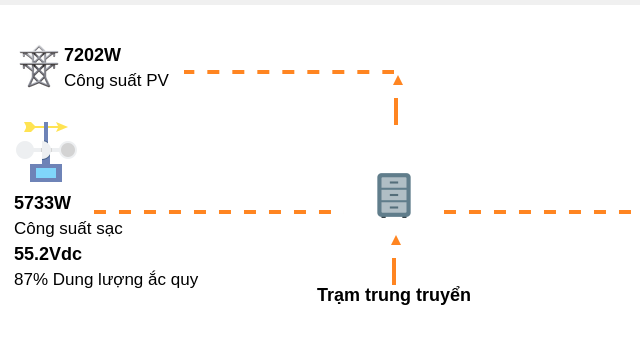
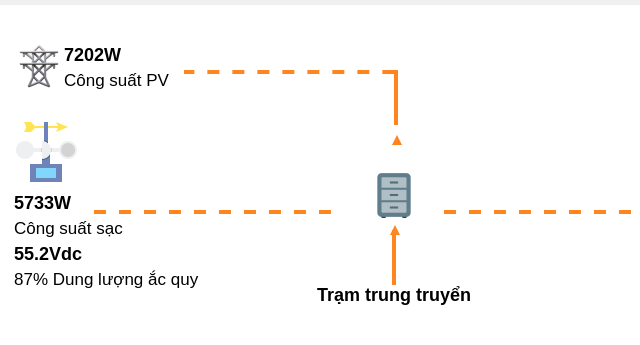
Before and after one commit to MinhQuan7/simpleDashboard, a plain HTML site: page index.html in a window 1280 px wide. Shown: the part 622-967 px from the top of the page, 246-886 px from the left. Drawn offline with Linux system fonts and the light colour scheme.

Commit message:
Done vertical line

```diff
--- a/assest/styles.css
+++ b/assest/styles.css
@@ -316,6 +316,7 @@
     top: 40px; /* Vị trí từ trên xuống */
     left: 50%; /* Vị trí từ trái sang phải (có thể điều chỉnh) */
 }
+
 .line-arrow {
     background-image: linear-gradient(90deg, #ff8521 50%, transparent 50%);
     background-size: 25px 100%; /* Kích thước của mũi tên */
@@ -347,7 +348,7 @@
 .line-status {
     left: 50%;
     top: 210px;
-    height: 53px;
+    height: 60px;
     transform: translateX(-50%);
 }
 /* Đường line từ PV tới status-section */
@@ -368,7 +369,7 @@
     position: absolute; /* Đảm bảo vị trí là tuyệt đối */
     width: 4px; /* Độ rộng của đường thẳng */
     height: 55px; /* Chiều cao đầy đủ */
-    background-image: linear-gradient(0deg, #ff8521 50%, transparent 50%);
+    background-image: linear-gradient(90deg, #ff8521 50%, transparent 100%);
     background-size: 25px 100%; /* Kích thước của mũi tên */
     animation: moveArrow-vertical 3s linear infinite; /* Thêm animation */
     left: 50%; /* Vị trí từ trái sang phải (có thể điều chỉnh) */
@@ -392,8 +393,41 @@
     border-left: 5px solid transparent; /* Mũi tên bên trái */
     border-right: 5px solid transparent; /* Mũi tên bên phải */
     border-bottom: 10px solid #ff8521; /* Màu sắc của mũi tên */
-    top: -5px; /* Đặt vị trí của mũi tên ở đầu đường line */
-    left: -1px; /* Căn giữa mũi tên với đường line */
+    top: -15px; /* Đặt vị trí của mũi tên ở đầu đường line */
+    left: -2px; /* Căn giữa mũi tên với đường line */
+}
+
+
+.line-arrow-vertical-top {
+    position: absolute; /* Đảm bảo vị trí là tuyệt đối */
+    width: 4px; /* Độ rộng của đường thẳng */
+    height: 55px; /* Chiều cao đầy đủ */
+    background-image: linear-gradient(90deg, #ff8521 50%, transparent 100%);
+    background-size: 25px 100%; /* Kích thước của mũi tên */
+    animation: moveArrow-vertical 3s linear infinite; /* Thêm animation */
+    left: 50%; /* Vị trí từ trái sang phải (có thể điều chỉnh) */
+}
+
+@keyframes moveArrow-vertical-top {
+    0% {
+        background-position: 0% 0%;
+    }
+    100% {
+        background-position: 0% 100%; /* Di chuyển từ trên xuống dưới */
+    }
+}
+
+/* Tạo hình dạng mũi tên ở đầu đường thẳng */
+.line-arrow-vertical-top::after {
+    content: '';
+    position: absolute;
+    width: 0;
+    height: 10px;
+    border-left: 5px solid transparent; /* Mũi tên bên trái */
+    border-right: 5px solid transparent; /* Mũi tên bên phải */
+    border-bottom: 10px solid #ff8521; /* Màu sắc của mũi tên */
+    top: 55px; /* Đặt vị trí của mũi tên ở đầu đường line */
+    left: -2px; /* Căn giữa mũi tên với đường line */
 }
 
 /*____Clock Realtime______*/
--- a/index.html
+++ b/index.html
@@ -150,7 +150,7 @@
                 <!-- Đường line -->
                 <div class="line line-horizontal line-pv-to-status line-arrow "></div>
                 <!-- Đường line dọc xuống Trạm trung tuyên -->
-                <div class="line line-vertical line-pv-to-status-vertical line-arrow-vertical"></div>
+                <div class="line line-vertical line-pv-to-status-vertical line-arrow-vertical-top "></div>
             </div>
         </div>
     </section>
```
